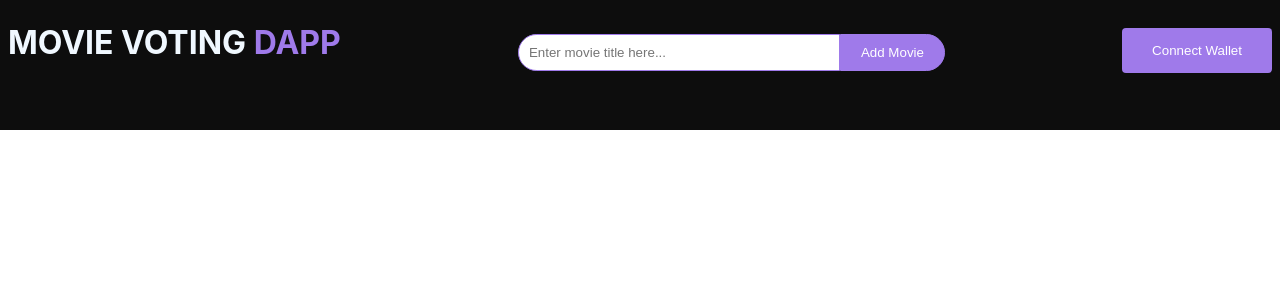
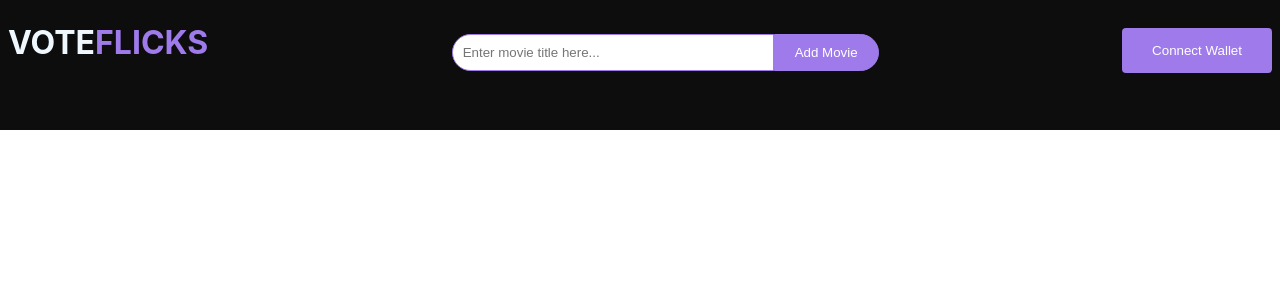
Before and after one commit to ghelanikirtan/MovieVoting-DAPP-v0.1.0, a React (Create React App) app: page / in a window 1280 px wide. Shown: the top 300 px of the page. Built offline with nearby package versions, Linux system fonts and the light colour scheme.

Commit message:
Final DAPP Published and Added & Ready to deploy @ HACK SRM 4.0

```diff
--- a/public/index.html
+++ b/public/index.html
@@ -2,7 +2,7 @@
 <html lang="en">
   <head>
     <meta charset="utf-8" />
-    <link rel="icon" href="%PUBLIC_URL%/favicon.ico" />
+    <link rel="icon" href="%PUBLIC_URL%/voteFlicks.png" />
     <meta name="viewport" content="width=device-width, initial-scale=1" />
     <meta name="theme-color" content="#000000" />
     <meta
--- a/src/App.js
+++ b/src/App.js
@@ -73,7 +73,9 @@ function App() {
   return (
     <>
       <div className="App">
-      <h1>MOVIE VOTING <span>DAPP</span></h1>
+        <h1>
+          VOTE<span>FLICKS</span>
+        </h1>
 
         {/* {account && <p>Connected Account: {account}</p>} */}
         {
@@ -84,15 +86,14 @@ function App() {
               onChange={(e) => setMovieTitle(e.target.value)}
               placeholder="Enter movie title here..."
             />
-          <button className="add-btn" onClick={handleAddMovie}>Add Movie</button>
-
+            <button className="add-btn" onClick={handleAddMovie}>
+              Add Movie
+            </button>
           </div>
         }
         {!isWalletConnected && (
           <button onClick={connectWallet}>Connect Wallet</button>
         )}
-
-
       </div>
       <MovieList contract={contract} />
     </>
```
Also changed, not shown: public/final_icon.jpg (added), public/voteFlicks.png (added). Lines whose indentation alone changed are shown as unchanged.
